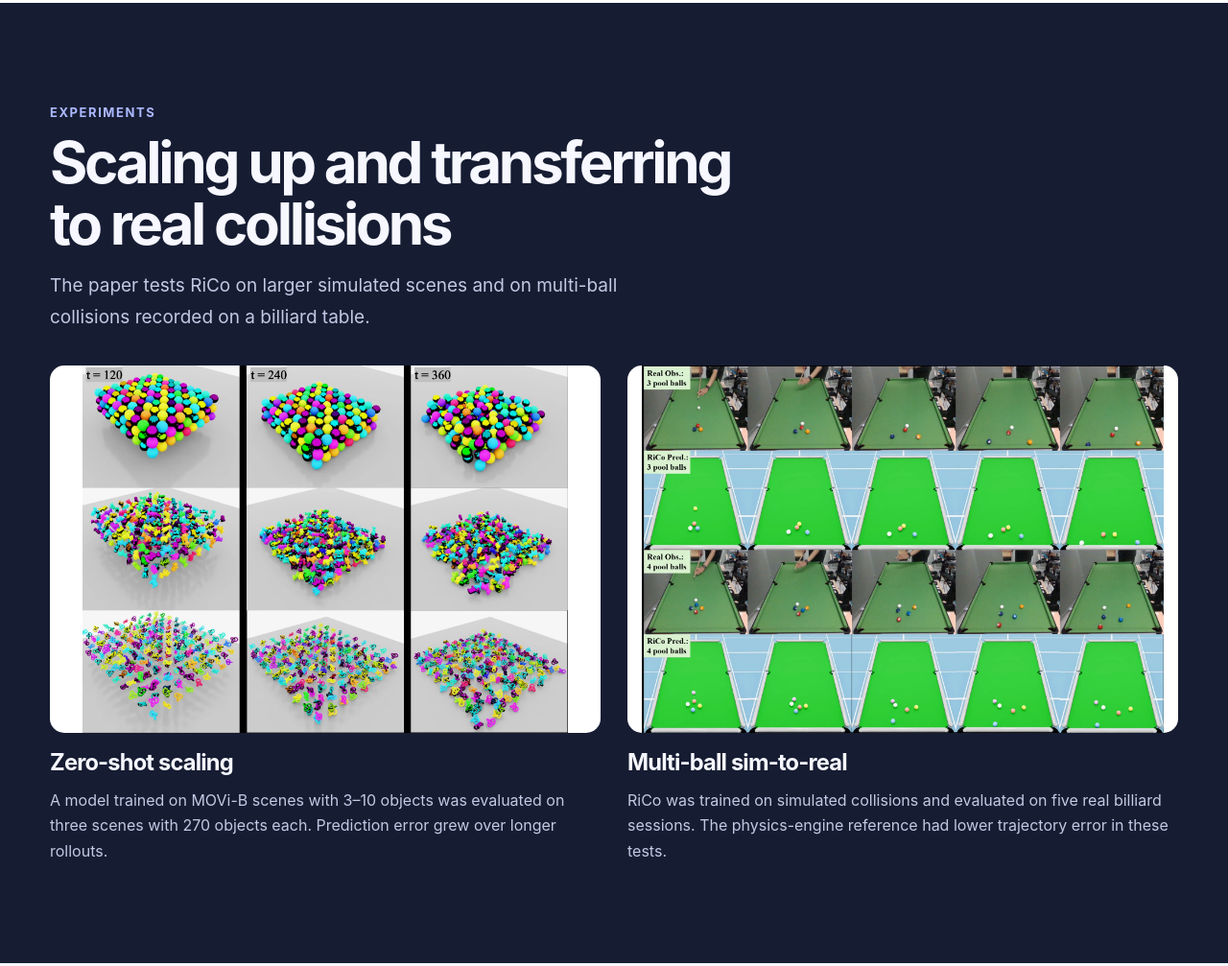
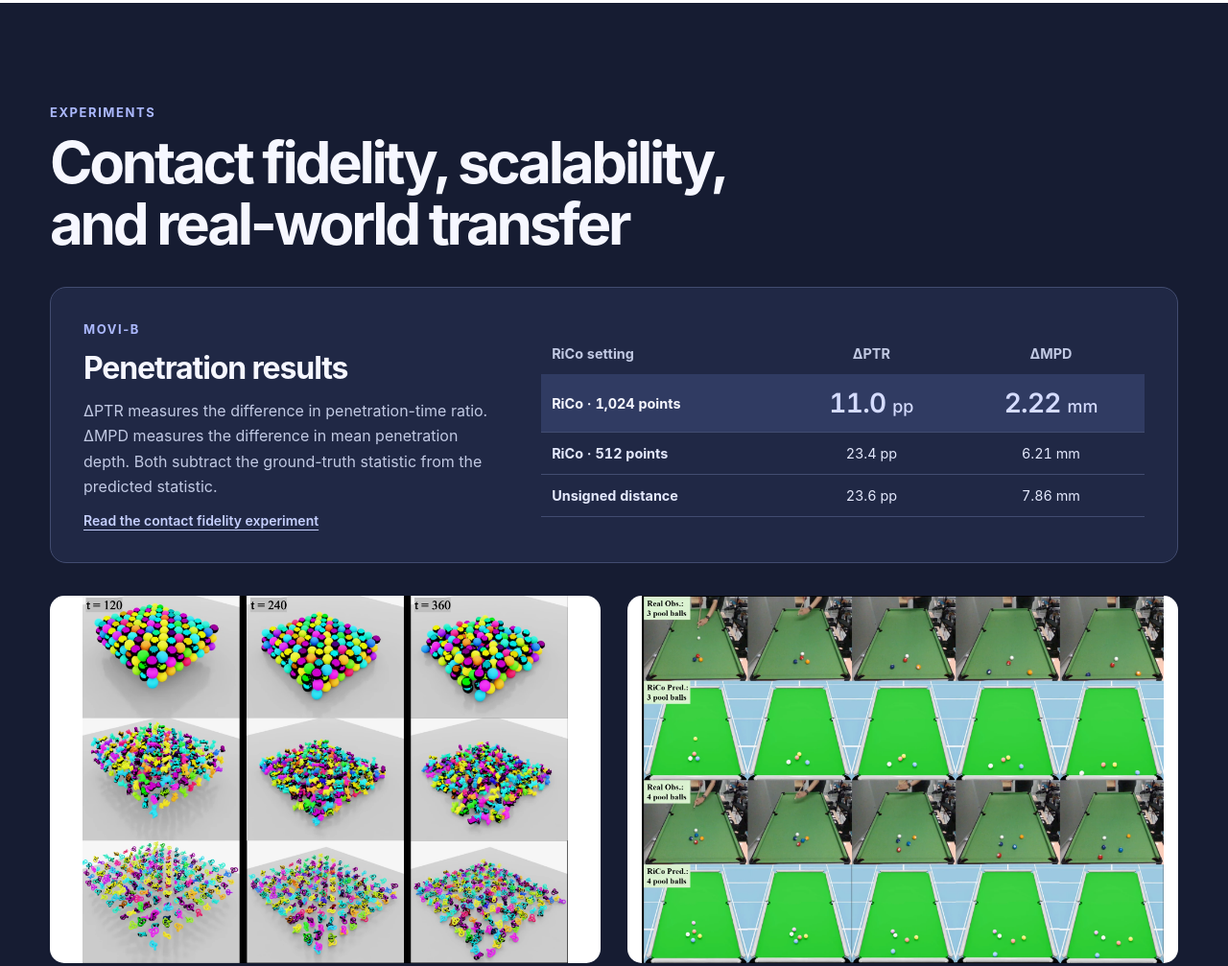
Before and after one commit to Ruixiang-OY/RiCo_website, a plain HTML site: page dist/index.html in a window 1280 px wide. Shown: the part 2960-3967 px from the top of the page at 96% size. Drawn offline with Linux system fonts and the light colour scheme.

Commit message:
Update Site source

```diff
--- a/dist/index.html
+++ b/dist/index.html
@@ -99,9 +99,26 @@
       <div class="page-width">
         <div class="section-heading">
           <p class="eyebrow">Experiments</p>
-          <h2>Scaling up and transferring to real collisions</h2>
-          <p class="lede">The paper tests RiCo on larger simulated scenes and on multi-ball collisions recorded on a billiard table.</p>
+          <h2>Contact fidelity, scalability, and real-world transfer</h2>
         </div>
+        <section class="penetration" id="penetration" aria-labelledby="penetration-title">
+          <div class="penetration-intro">
+            <p class="eyebrow">MOVi-B</p>
+            <h3 id="penetration-title">Penetration results</h3>
+            <p>ΔPTR measures the difference in penetration-time ratio. ΔMPD measures the difference in mean penetration depth. Both subtract the ground-truth statistic from the predicted statistic.</p>
+            <a href="https://arxiv.org/html/2610.12333v1#S4.SS3">Read the contact fidelity experiment</a>
+          </div>
+          <table class="penetration-table" aria-label="MOVi-B penetration results">
+            <thead>
+              <tr><th scope="col">RiCo setting</th><th scope="col">ΔPTR</th><th scope="col">ΔMPD</th></tr>
+            </thead>
+            <tbody>
+              <tr><th scope="row">RiCo · 1,024 points</th><td>11.0 <span>pp</span></td><td>2.22 <span>mm</span></td></tr>
+              <tr><th scope="row">RiCo · 512 points</th><td>23.4 pp</td><td>6.21 mm</td></tr>
+              <tr><th scope="row">Unsigned distance</th><td>23.6 pp</td><td>7.86 mm</td></tr>
+            </tbody>
+          </table>
+        </section>
         <div class="experiment-grid">
           <article>
             <a class="experiment-image" href="assets/scale.webp"><img src="assets/scale.webp" alt="Rollouts for large scenes containing spheres, spots and knots." width="1850" height="1400" loading="lazy"></a>
@@ -149,7 +166,7 @@
           <p class="table-note">Lower is better for both metrics. <a href="https://arxiv.org/html/2610.12333v1#S4">See all baselines and evaluation details</a></p>
         </div>
         <div class="result-notes">
-          <article><h3>Contact fidelity</h3><p>On MOVi-B, RiCo’s penetration-time ratio and mean penetration depth differ from ground truth by 11.0 percentage points and 2.22 mm, respectively.</p></article>
+          <article><h3>Contact fidelity</h3><p><a href="#penetration">See the MOVi-B penetration results</a> for the effect of point-cloud resolution and signed distance on contact fidelity.</p></article>
           <article><h3>Scope</h3><p>RiCo models passive rigid bodies. The paper leaves deformable objects and actuated systems for future work.</p></article>
         </div>
       </div>
--- a/dist/style.css
+++ b/dist/style.css
@@ -201,6 +201,35 @@ h3 { font-size: clamp(1.18rem, 1.95vw, 1.48rem); line-height: 1.2; letter-spacin
 .experiments { background: var(--dark); color: #f6f7ff; }
 .experiments .eyebrow { color: #acb9ff; }
 .experiments .lede, .experiment-grid p { color: #c1c9e3; }
+.penetration {
+  display: grid;
+  grid-template-columns: minmax(0, 1fr) minmax(0, 1.45fr);
+  align-items: center;
+  gap: clamp(20px, 3.4vw, 46px);
+  margin-bottom: 34px;
+  padding: clamp(18px, 3vw, 34px);
+  border: 1px solid #424c70;
+  border-radius: 17px;
+  background: #202845;
+}
+.penetration-intro h3 { font-size: clamp(1.45rem, 2.5vw, 2.125rem); }
+.penetration-intro p:not(.eyebrow) { margin: 12px 0; color: #c1c9e3; line-height: 1.65; }
+.penetration-intro a { display: inline-block; color: #c6d0ff; font-size: .875rem; font-weight: 560; }
+.penetration-intro a:hover { color: #fff; }
+.penetration-table { min-width: 0; color: #e4e9fd; }
+.penetration-table thead { color: #c1c9e3; background: transparent; }
+.penetration-table tbody tr { border-color: #424c70; }
+.penetration-table tbody tr:last-child { color: inherit; background: transparent; font-weight: inherit; }
+.penetration-table tbody tr:first-child { background: #303b62; color: #f6f7ff; }
+.penetration-table th { white-space: normal; }
+.penetration-table tbody tr:first-child td {
+  color: #d5dcff;
+  font-family: "Inter Metrics", system-ui, sans-serif;
+  font-size: clamp(1.125rem, 2.3vw, 1.75rem);
+  font-weight: 600;
+  letter-spacing: -.025em;
+}
+.penetration-table td span { font-size: .64em; font-weight: 500; letter-spacing: 0; }
 .experiment-grid { display: grid; grid-template-columns: repeat(2, minmax(0, 1fr)); gap: 28px; }
 .experiment-image { display: grid; place-items: center; background: #fff; border-radius: 15px; overflow: hidden; }
 .experiment-image img { height: auto; aspect-ratio: 3 / 2; object-fit: contain; }
@@ -248,6 +277,7 @@ tbody tr:last-child { color: var(--accent-dark); background: #edf0ff; font-weigh
   .nav { gap: 21px; }
   .stats div { padding-inline: 22px; }
   .method-grid article { padding: 17px; }
+  .penetration { grid-template-columns: 1fr; }
 }
 
 @media (max-width: 660px) {
```
